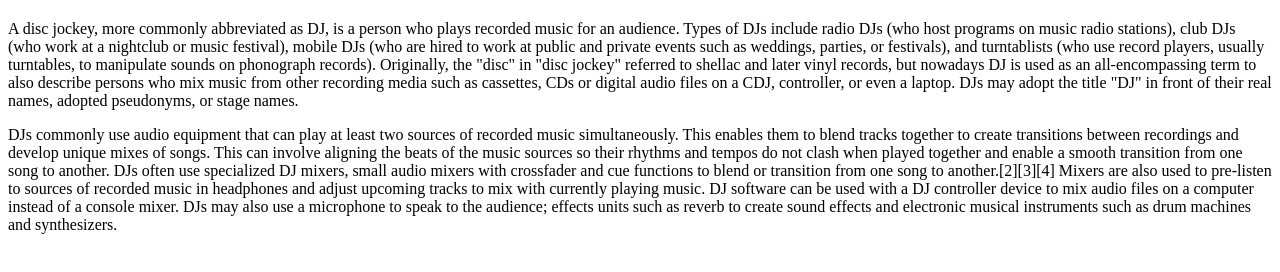
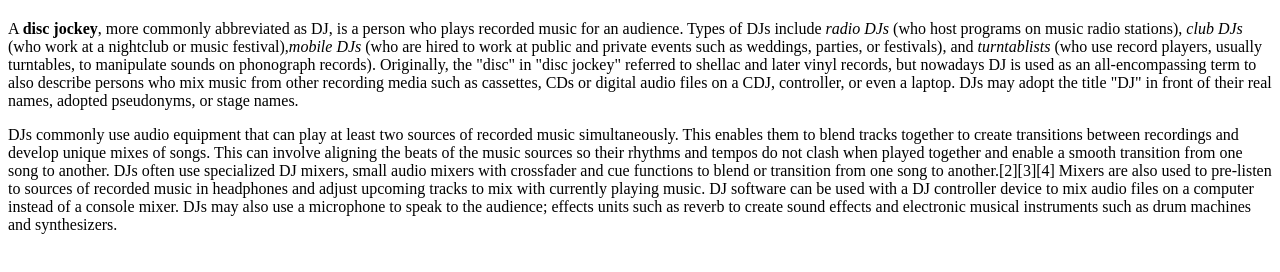
Before and after one commit to BartoszOblinski/DJSO4.github.io, a plain HTML site: page index.html in a window 1280 px wide. Shown: the part 46-318 px from the top of the page. Drawn offline with Linux system fonts and the light colour scheme.

Commit message:
Update index.html

```diff
--- a/index.html
+++ b/index.html
@@ -17,18 +17,21 @@
       <h1>Disc jockey or fun job?</h1>
 
       <p>
-        A disc jockey, more commonly abbreviated as DJ, is a person who plays
-        recorded music for an audience. Types of DJs include radio DJs (who host
-        programs on music radio stations), club DJs (who work at a nightclub or
-        music festival), mobile DJs (who are hired to work at public and private
-        events such as weddings, parties, or festivals), and turntablists (who
-        use record players, usually turntables, to manipulate sounds on
-        phonograph records). Originally, the "disc" in "disc jockey" referred to
-        shellac and later vinyl records, but nowadays DJ is used as an
-        all-encompassing term to also describe persons who mix music from other
-        recording media such as cassettes, CDs or digital audio files on a CDJ,
-        controller, or even a laptop. DJs may adopt the title "DJ" in front of
-        their real names, adopted pseudonyms, or stage names.
+        A <b>disc jockey</b>, more commonly abbreviated as DJ, is a person who
+        plays recorded music for an audience. Types of DJs include
+        <i>radio DJs</i> (who host programs on music radio stations),
+        <i>club DJs</i> (who work at a nightclub or music festival),<i
+          >mobile DJs</i
+        >
+        (who are hired to work at public and private events such as weddings,
+        parties, or festivals), and <i>turntablists</i> (who use record players,
+        usually turntables, to manipulate sounds on phonograph records).
+        Originally, the "disc" in "disc jockey" referred to shellac and later
+        vinyl records, but nowadays DJ is used as an all-encompassing term to
+        also describe persons who mix music from other recording media such as
+        cassettes, CDs or digital audio files on a CDJ, controller, or even a
+        laptop. DJs may adopt the title "DJ" in front of their real names,
+        adopted pseudonyms, or stage names.
       </p>
 
       <p>
```
